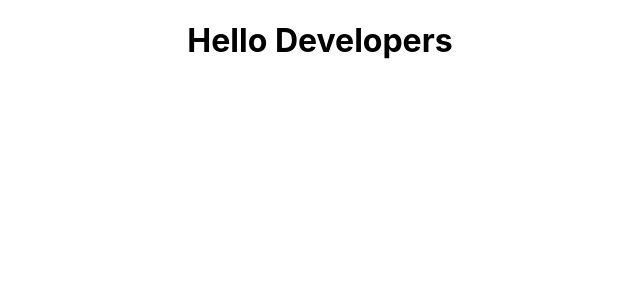
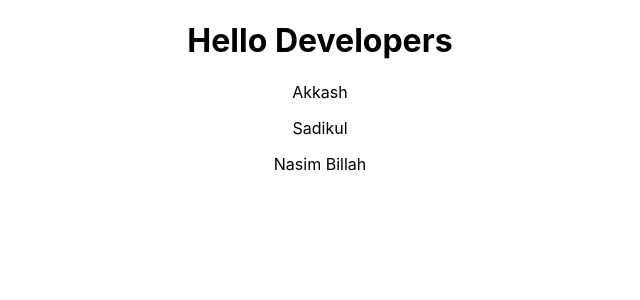
Before and after one commit to coder-sadhin/teachers-leave-application-client, a React (Create React App) app: page / in a window 1280 px wide. Shown: the top 300 px of the page, without its empty margins (320-960 px from the left). Built offline with nearby package versions, Linux system fonts and the light colour scheme.

Commit message:
frist commit

```diff
--- a/src/App.js
+++ b/src/App.js
@@ -5,6 +5,9 @@ function App() {
   return (
     <div className="App">
       <h1>Hello Developers</h1>
+      <p>Akkash</p>
+      <p>Sadikul </p>
+      <p>Nasim Billah</p>
     </div>
   );
 }
```
